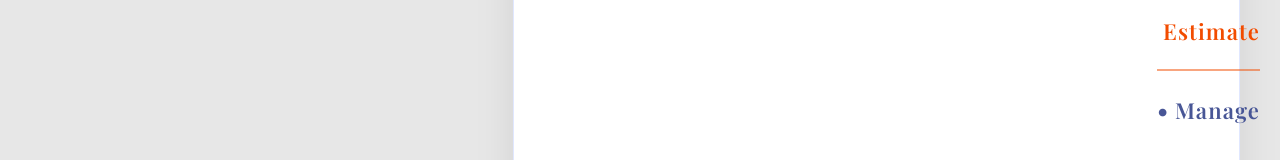
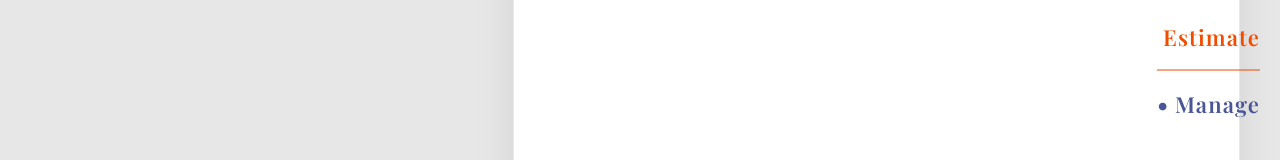
Before and after one commit to ashokbalam/unipoint.dev, a React (Vite) app in the folder frontend/: page /manage in a window 1280 px wide. Shown: the part 330-490 px from the top of the page. Built offline with nearby package versions, Linux system fonts and the light colour scheme.

Commit message:
Reduce padding around navigation separator
- Decrease margin from 0.75rem to 0.375rem for tighter spacing
- Brings Estimate and Manage links closer together
- Maintains visual separation while creating more compact navigation
- Keeps horizontal line visible with secondary color

```diff
--- a/frontend/src/components/Navigation.tsx
+++ b/frontend/src/components/Navigation.tsx
@@ -52,7 +52,7 @@ const Navigation: React.FC<NavigationProps> = ({
     height: '1px',               // thin horizontal line
     backgroundColor: 'var(--color-secondary)',
     /* Vertical spacing above & below the line */
-    margin: '0.75rem 0',
+    margin: '0.375rem 0', // reduced padding
   };
 
   return (
```
